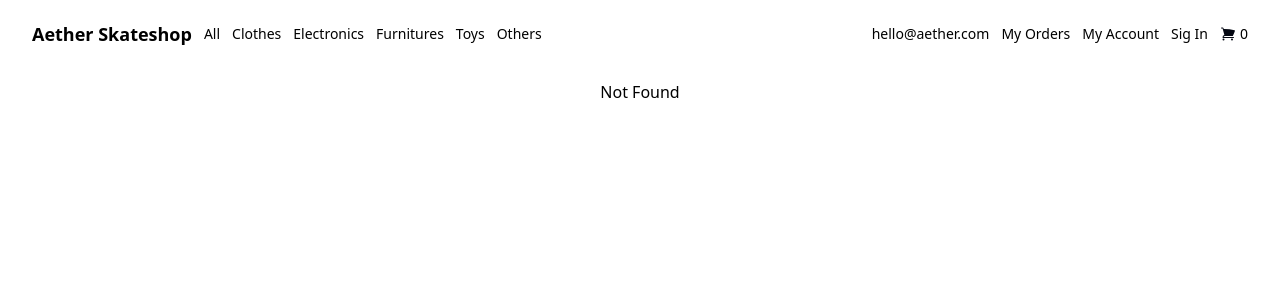
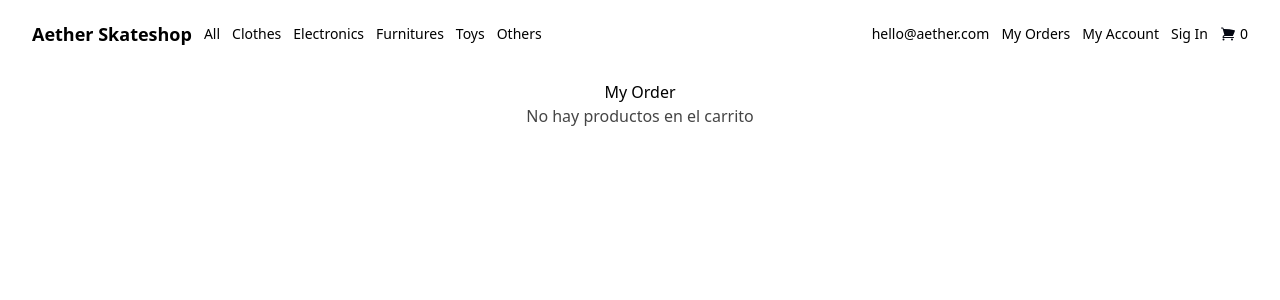
Before and after one commit to Azfe/ecommerce-reactjs-vite-tailwindcss, a React (Vite) app: page /my-orders/last in a window 1280 px wide. Before the commit this address had no page. Shown: the top 300 px of the page. Built offline with nearby package versions, Linux system fonts and the light colour scheme.

Commit message:
Add Checkout of products in the cart

```diff
--- a/src/Components/CheckoutSideMenu/index.jsx
+++ b/src/Components/CheckoutSideMenu/index.jsx
@@ -1,5 +1,6 @@
+import { useContext } from 'react';
+import { Link } from 'react-router-dom'
 import { XMarkIcon } from '@heroicons/react/24/solid'
-import { useContext } from 'react';
 import { ShoppingCartContext } from '../../Context'
 import OrderCard from '../OrderCard';
 import { totalPrice } from '../../Utils';
@@ -67,12 +68,14 @@ const CheckoutSideMenu = () => {
                     <span className='font-medium'>Total: </span>
                     <span className='font-medium text-2xl'>{totalPrice(context.cartProducts)}€</span>
                 </p>
+                <Link to='/my-orders/last'>
                     <button
                         className='w-full bg-primary text-white rounded-lg p-3 mt-4 hover:bg-tertiary transition-colors duration-300 cursor-pointer'
                         onClick={() => handleCheckout()}
                     >
                         Checkout
                     </button>
+                </Link>
             </div>
         </aside>
     );
--- a/src/Components/OrderCard/index.jsx
+++ b/src/Components/OrderCard/index.jsx
@@ -3,6 +3,19 @@ import { TrashIcon } from '@heroicons/react/16/solid';
 
 const OrderCard = props => {
     const { id, title, imageUrl, price, handleDelete } = props; // Desestructuración del objeto
+    let renderTrashIcon
+    if (handleDelete) {
+        renderTrashIcon = (
+            <TrashIcon
+                className="size-5 text-gray-neutral cursor-pointer"
+                onClick={() => handleDelete(id)}
+            />
+        )
+    } else {
+        renderTrashIcon = (
+            <XMarkIcon className="w-6 h-6 text-gray-neutral" />
+        )
+    }
 
     return (
         <div className="flex justify-between items-center gap-2 mb-3">
@@ -24,10 +37,7 @@ const OrderCard = props => {
                 {/* Price */}
                 <p className="text-lg font-medium">{price || 'N/A'}€</p>
                 {/* Button close */}
-                <TrashIcon
-                    className="size-5 text-gray-neutral cursor-pointer"
-                    onClick={() => handleDelete(id)}
-                />
+                {renderTrashIcon}
             </div>
         </div>
     )
--- a/src/Pages/App/index.jsx
+++ b/src/Pages/App/index.jsx
@@ -17,6 +17,7 @@ const AppRoutes = () => {
     { path: '/my-account', element: <MyAccount /> },
     { path: '/my-order', element: <MyOrder /> },
     { path: '/my-orders', element: <MyOrders /> },
+    { path: '/my-orders/last', element: <MyOrder /> },
     { path: '/signin', element: <SignIn /> },
     { path: '/*', element: <NotFound /> }
   ])
--- a/src/Pages/MyOrder/index.jsx
+++ b/src/Pages/MyOrder/index.jsx
@@ -1,10 +1,31 @@
+import { useContext } from 'react'
+import { ShoppingCartContext } from '../../Context';
 import Layout from "../../Components/Layout"
+import OrderCard from '../../Components/OrderCard';
 
 function MyOrder() {
+  const context = useContext(ShoppingCartContext);
 
   return (
     <Layout>
       My Order
+      <div className="flex flex-col w-80">
+        {
+          context.order.length > 0 ? (
+            context.order?.slice(-1)[0].products.map(product => (
+              <OrderCard
+                key={product.id}
+                id={product.id}
+                title={product.title}
+                imageUrl={product.images[0]}
+                price={product.price}
+              />
+            ))
+          ) : (
+            <p className="text-center text-gray-neutral">No hay productos en el carrito</p>
+          )
+        }
+      </div>
     </Layout>
   )
 }
```
Lines whose indentation alone changed are shown as unchanged.
